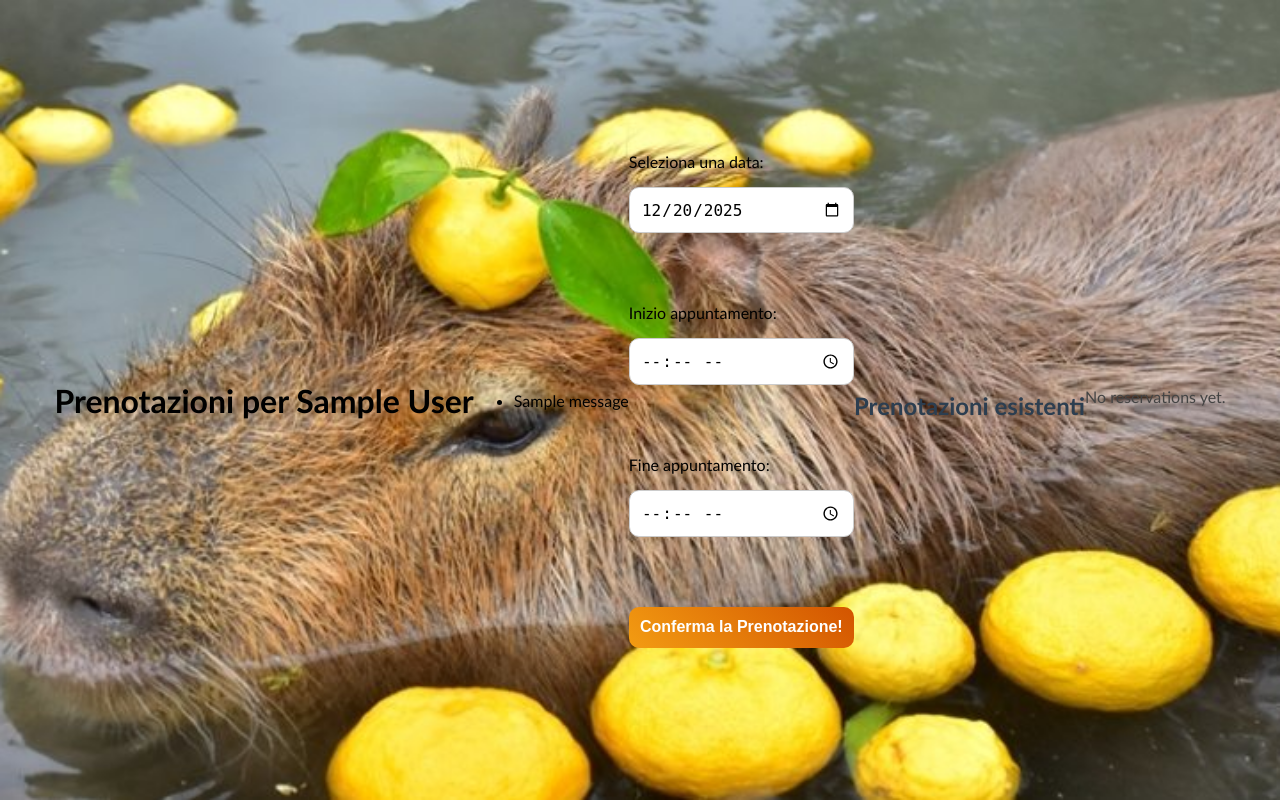
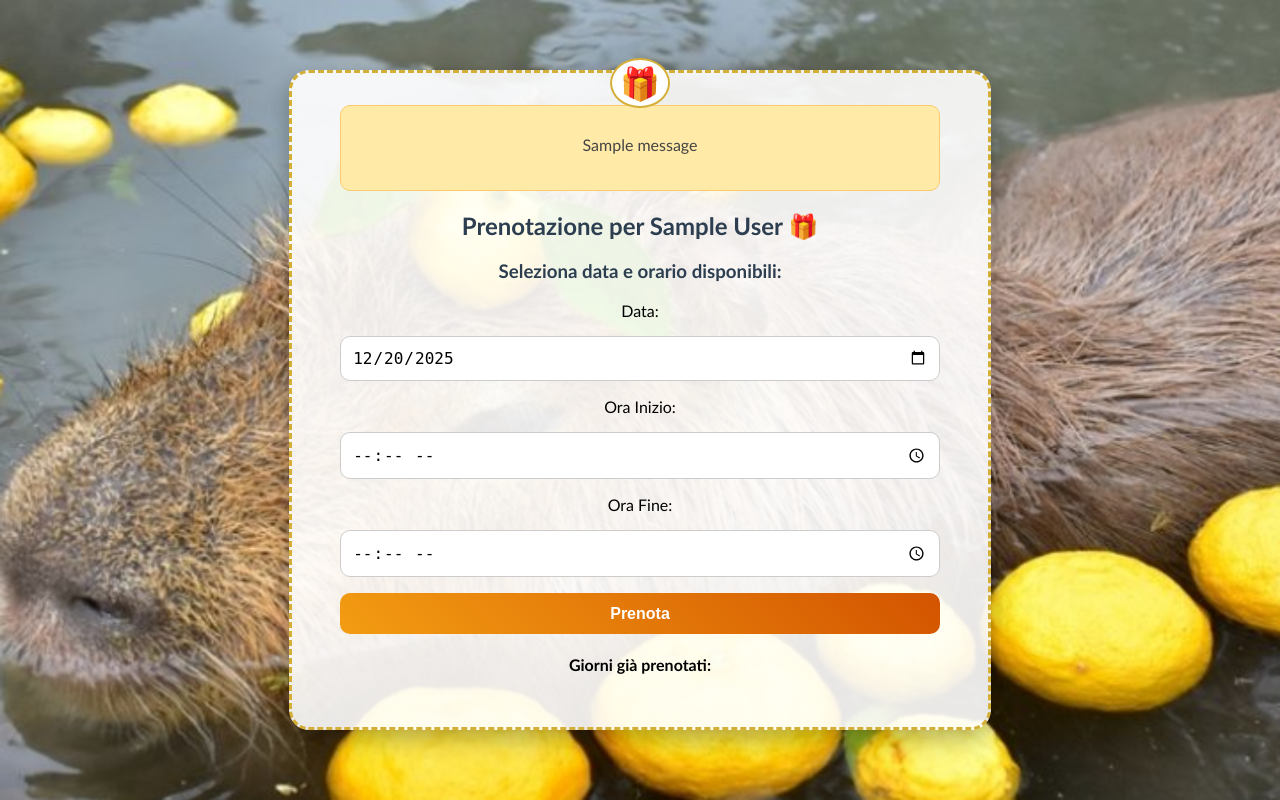
Before and after one commit to gustinojr/Gustino-SPA, a Flask app: page /booking/1 in a window 1280 px wide. Run offline with Flask 3, Linux system fonts and the light colour scheme; tables that the repository leaves empty hold one stand-in row (values such as "Sample post"); one stand-in notice (Sample message) is shown.

Commit message:
Update booking.html

```diff
--- a/templates/booking.html
+++ b/templates/booking.html
@@ -1,73 +1,44 @@
-<!DOCTYPE html>
-<html lang="en">
+<!doctype html>
+<html lang="it">
 <head>
-    <meta charset="UTF-8">
-    <title>Prenotazioni</title>
+  <meta charset="utf-8">
+  <title>Prenotazione Gustino SPA</title>
   <link rel="stylesheet" href="{{ url_for('static', filename='style.css') }}">
 </head>
 <body>
-    <h1>Prenotazioni per {{ user.name }}</h1>
-
+  <div class="container">
     {% with messages = get_flashed_messages() %}
       {% if messages %}
-        <ul class="flashes">
-        {% for msg in messages %}
-          <li>{{ msg }}</li>
+        <div class="flash">
+          {% for message in messages %}
+            <p>{{ message }}</p>
           {% endfor %}
-        </ul>
+        </div>
       {% endif %}
     {% endwith %}
 
+    <h2>Prenotazione per {{ user.name }} 🎁</h2>
+    <h3>Seleziona data e orario disponibili:</h3>
+
     <form method="POST">
-        <label for="date">Seleziona una data:</label>
-        <input
-            type="date"
-            id="date"
-            name="date"
-            min="{{ start_date }}"
-            max="{{ end_date }}"
-            value="{{ first_available }}"
-            required
-        ><br><br>
+      <label for="date">Data:</label>
+      <input type="date" name="date" min="{{ start_date }}" max="{{ end_date }}" value="{{ first_available }}" required>
 
-        <label for="start_time">Inizio appuntamento:</label>
-        <input
-            type="time"
-            id="start_time"
-            name="start_time"
-            min="{{ slot_start }}"
-            max="{{ slot_max_start }}"
-            required
-        ><br><br>
+      <label for="start_time">Ora Inizio:</label>
+      <input type="time" name="start_time" min="{{ slot_start }}" max="{{ slot_end }}" required>
 
-        <label for="end_time">Fine appuntamento:</label>
-        <input
-            type="time"
-            id="end_time"
-            name="end_time"
-            min="{{ slot_min_end }}"
-            max="{{ slot_end }}"
-            required
-        ><br><br>
+      <label for="end_time">Ora Fine:</label>
+      <input type="time" name="end_time" min="{{ slot_start }}" max="{{ slot_end }}" required>
 
-        <button type="submit">Conferma la Prenotazione!</button>
+      <button type="submit">Prenota</button>
     </form>
 
-    <h2>Prenotazioni esistenti</h2>
-    {% if reservations %}
+    <h4>Giorni già prenotati:</h4>
     <ul>
       {% for r in reservations %}
-            <li>{{ r.date }}: {{ r.start_time|datetimeformat }} - {{ r.end_time|datetimeformat }} ({{ r.user.name }})</li>
+        <li>{{ r.date.strftime("%d/%m/%Y") }} dalle {{ r.start_time.strftime("%H:%M") }} alle {{ r.end_time.strftime("%H:%M") }}</li>
       {% endfor %}
     </ul>
-    {% else %}
-        <p>No reservations yet.</p>
-    {% endif %}
-
-    <script>
-        // Automatically set date input to first available
-        const dateInput = document.getElementById('date');
-        dateInput.value = "{{ first_available }}";
-    </script>
+  </div>
 </body>
 </html>
```
Lines whose indentation alone changed are shown as unchanged.
